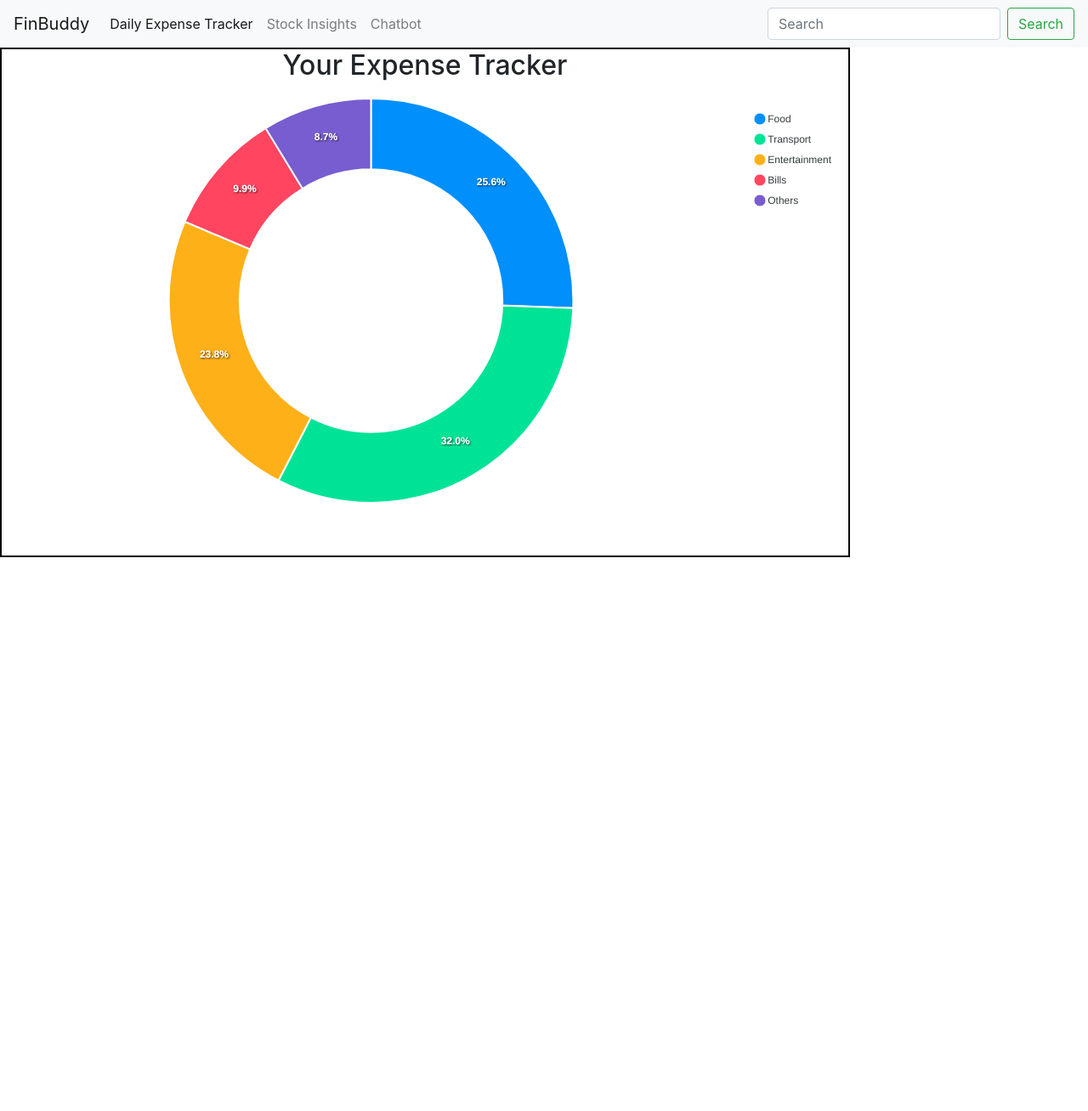
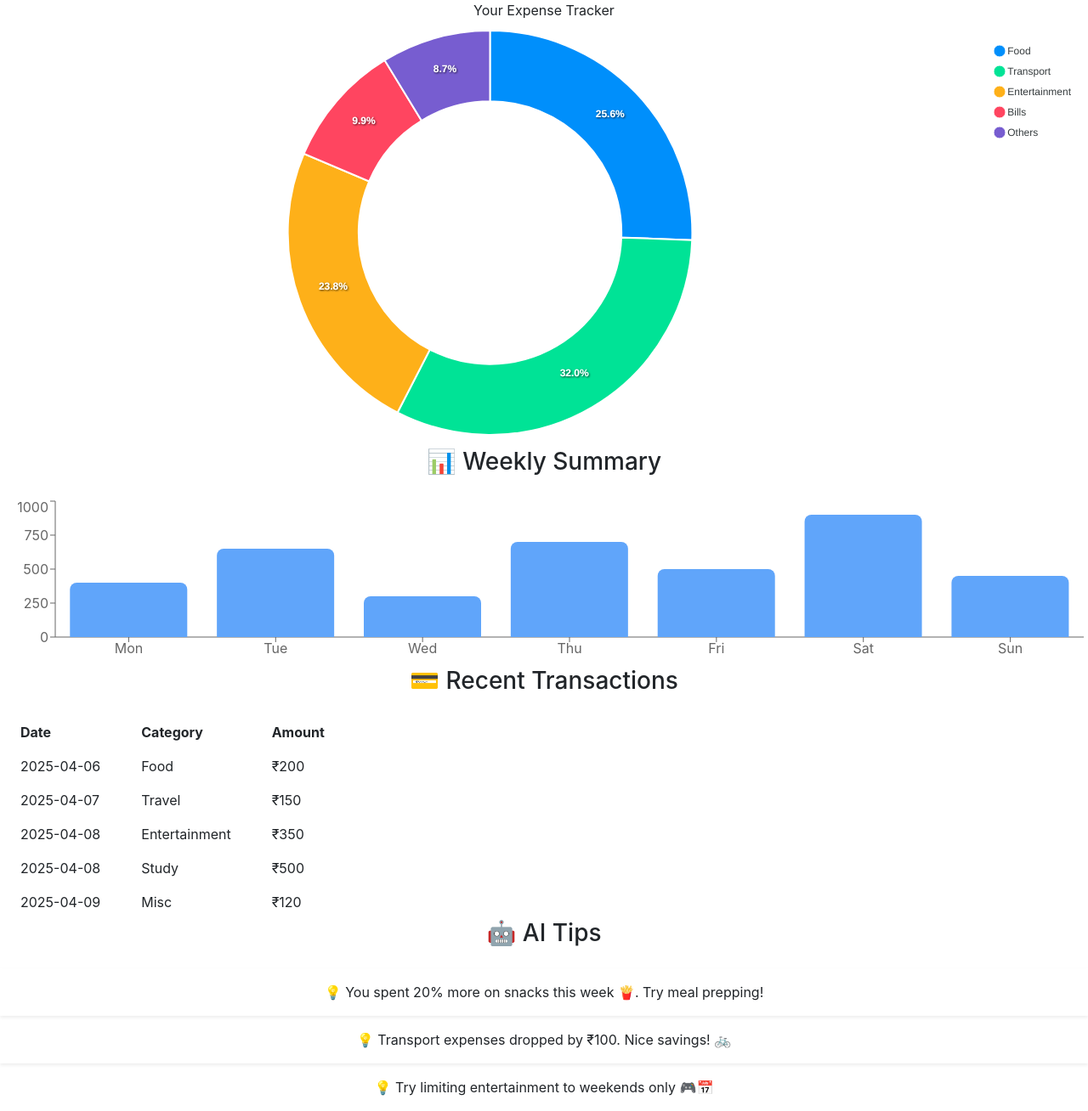
Before and after one commit to neelima-singh07/FinTech-gdsc-Hackathon, a React (Create React App) app: page / in a window 1280 px wide. Shown: the whole page at 85% size. Before the commit the page ends 800 px from the top, so only its background shows below. Built offline with nearby package versions, Linux system fonts and the light colour scheme.

Commit message:
Added dashboard layout with WeeklySummary, TransactionTable, and AITips components

```diff
--- a/src/App.js
+++ b/src/App.js
@@ -1,45 +1,10 @@
-import logo from './logo.svg';
 import './App.css';
-import ApexChart from './expanse_tracker'; // Make sure the path is correct
+import DashboardPage from './DashboardPage';
 
 function App() {
   return (
     <div className="App">
-      {/* Navbar */}
-      <nav className="navbar navbar-expand-lg navbar-light bg-light" style={{ backgroundColor: 'blue' }}>
-        <a className="navbar-brand" href="#">FinBuddy</a>
-        <button className="navbar-toggler" type="button" data-toggle="collapse" data-target="#navbarSupportedContent" aria-controls="navbarSupportedContent" aria-expanded="false" aria-label="Toggle navigation">
-          <span className="navbar-toggler-icon"></span>
-        </button>
-
-        <div className="collapse navbar-collapse" id="navbarSupportedContent">
-          <ul className="navbar-nav mr-auto">
-            <li className="nav-item active">
-              <a className="nav-link" href="expanse_tracker.js">Daily Expense Tracker <span className="sr-only">(current)</span></a>
-            </li>
-            <li className="nav-item">
-              <a className="nav-link" href="#">Stock Insights</a>
-            </li>
-            {/* / */}
-            <li className="nav-item">
-              <a className="nav-link" href="#">Chatbot</a>
-            </li>
-
-          </ul>
-          <form className="form-inline my-2 my-lg-0">
-            <input className="form-control mr-sm-2" type="search" placeholder="Search" aria-label="Search"/>
-            <button className="btn btn-outline-success my-2 my-sm-0" type="submit">Search</button>
-          </form>
-        </div>
-      </nav>
-
-      {/* Main Content */}
-      <div className="Tracker_parent">
-        <h2 id="your">Your Expense Tracker</h2>
-        <div className="chart-container">
-          <ApexChart />
-        </div>
-      </div>
+      <DashboardPage />
     </div>
   );
 }
--- /dev/null
+++ b/src/DashboardPage.js
@@ -0,0 +1,37 @@
+import React from 'react';
+import ApexChart from './expanse_tracker';
+import WeeklySummary from './components/WeeklySummary';
+import TransactionTable from './components/TransactionTable';
+import AITips from './components/AITips';
+
+function DashboardPage() {
+  return (
+    <div className="p-8 bg-gradient-to-br from-blue-50 to-purple-100 min-h-screen space-y-10">
+      <div className="text-center text-4xl font-bold mb-6">Your Expense Tracker</div>
+
+      {/* 🍩 Keep Pie Chart Here */}
+      <div className="flex justify-center">
+        <ApexChart />
+      </div>
+
+      <div className="grid grid-cols-1 md:grid-cols-2 gap-8">
+        <div className="bg-white shadow-xl rounded-2xl p-6 border-l-4 border-blue-400">
+          <h3 className="text-xl font-semibold text-blue-700 mb-4">📊 Weekly Summary</h3>
+          <WeeklySummary />
+        </div>
+
+        <div className="bg-white shadow-xl rounded-2xl p-6 border-l-4 border-purple-400">
+          <h3 className="text-xl font-semibold text-purple-700 mb-4">💳 Recent Transactions</h3>
+          <TransactionTable />
+        </div>
+      </div>
+
+      <div className="bg-white shadow-xl rounded-2xl p-6 border-l-4 border-green-400 mt-6">
+        <h3 className="text-xl font-semibold text-green-700 mb-4">🤖 AI Tips</h3>
+        <AITips />
+      </div>
+    </div>
+  );
+}
+
+export default DashboardPage;
--- /dev/null
+++ b/src/components/AITips.js
@@ -0,0 +1,25 @@
+// src/components/AITips.js
+import React from 'react';
+
+const tips = [
+  "You spent 20% more on snacks this week 🍟. Try meal prepping!",
+  "Transport expenses dropped by ₹100. Nice savings! 🚲",
+  "Try limiting entertainment to weekends only 🎮📅",
+];
+
+const AITips = () => {
+  return (
+    <div className="space-y-3">
+      {tips.map((tip, index) => (
+        <div
+          key={index}
+          className="bg-green-50 text-green-900 border-l-4 border-green-400 px-4 py-3 rounded-md shadow-sm"
+        >
+          💡 {tip}
+        </div>
+      ))}
+    </div>
+  );
+};
+
+export default AITips;
--- /dev/null
+++ b/src/components/TransactionTable.js
@@ -0,0 +1,37 @@
+// src/components/TransactionTable.js
+import React from 'react';
+
+const transactions = [
+  { id: 1, category: 'Food', amount: '₹200', date: '2025-04-06' },
+  { id: 2, category: 'Travel', amount: '₹150', date: '2025-04-07' },
+  { id: 3, category: 'Entertainment', amount: '₹350', date: '2025-04-08' },
+  { id: 4, category: 'Study', amount: '₹500', date: '2025-04-08' },
+  { id: 5, category: 'Misc', amount: '₹120', date: '2025-04-09' },
+];
+
+const TransactionTable = () => {
+  return (
+    <div className="overflow-x-auto">
+      <table className="min-w-full text-sm text-left border-collapse">
+        <thead>
+          <tr className="bg-gray-100 text-gray-700">
+            <th className="py-2 px-4 border-b">Date</th>
+            <th className="py-2 px-4 border-b">Category</th>
+            <th className="py-2 px-4 border-b">Amount</th>
+          </tr>
+        </thead>
+        <tbody>
+          {transactions.map((tx) => (
+            <tr key={tx.id} className="hover:bg-blue-50">
+              <td className="py-2 px-4 border-b">{tx.date}</td>
+              <td className="py-2 px-4 border-b">{tx.category}</td>
+              <td className="py-2 px-4 border-b text-green-600 font-semibold">{tx.amount}</td>
+            </tr>
+          ))}
+        </tbody>
+      </table>
+    </div>
+  );
+};
+
+export default TransactionTable;
--- /dev/null
+++ b/src/components/WeeklySummary.js
@@ -0,0 +1,28 @@
+// src/components/WeeklySummary.js
+import React from 'react';
+import { BarChart, Bar, XAxis, YAxis, Tooltip, ResponsiveContainer } from 'recharts';
+
+const data = [
+  { day: 'Mon', amount: 400 },
+  { day: 'Tue', amount: 650 },
+  { day: 'Wed', amount: 300 },
+  { day: 'Thu', amount: 700 },
+  { day: 'Fri', amount: 500 },
+  { day: 'Sat', amount: 900 },
+  { day: 'Sun', amount: 450 },
+];
+
+const WeeklySummary = () => {
+  return (
+    <ResponsiveContainer width="100%" height={200}>
+      <BarChart data={data}>
+        <XAxis dataKey="day" />
+        <YAxis />
+        <Tooltip />
+        <Bar dataKey="amount" fill="#60A5FA" radius={[8, 8, 0, 0]} />
+      </BarChart>
+    </ResponsiveContainer>
+  );
+};
+
+export default WeeklySummary;
```
